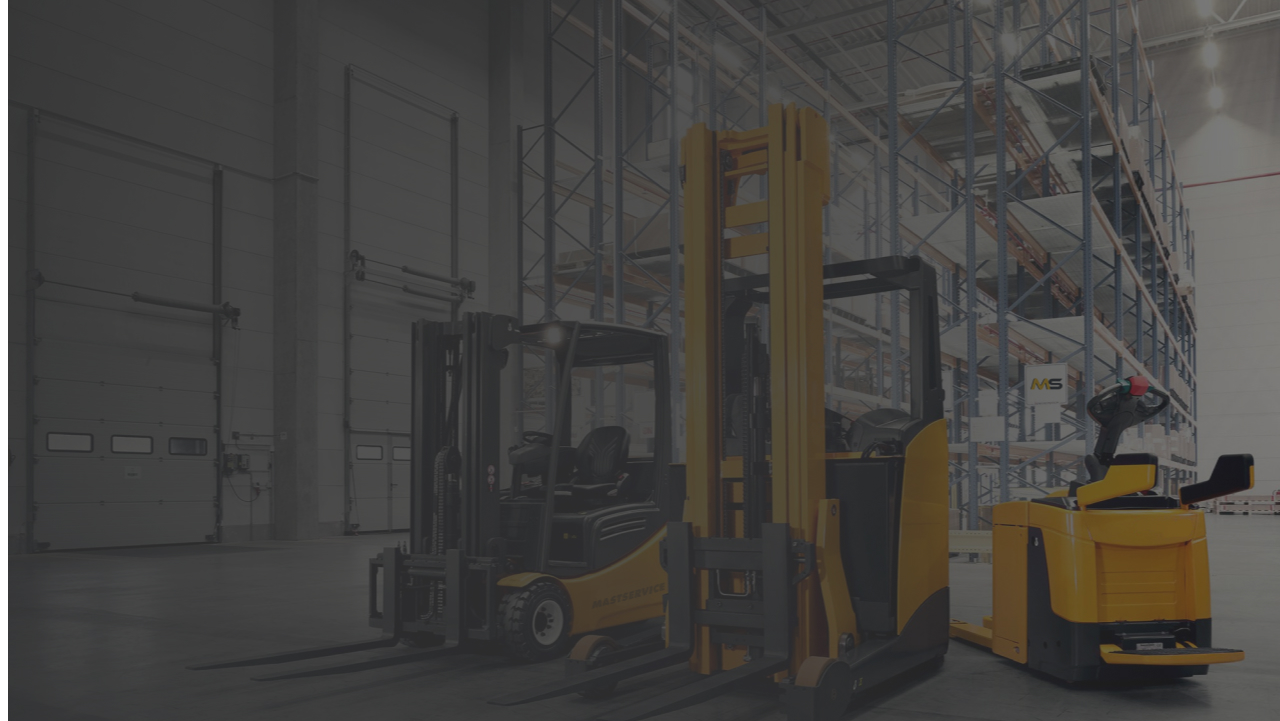
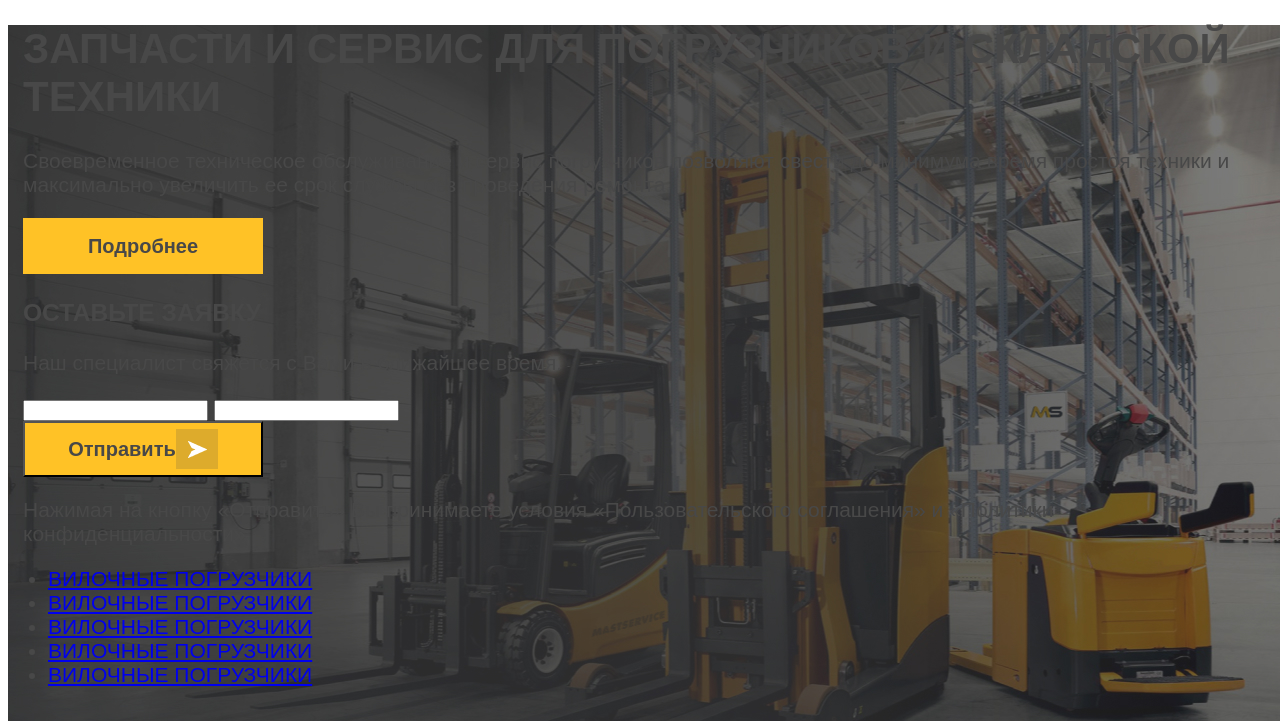
Before and after one commit to GricenkoAlexandr/MastService, a plain HTML site: page index.html in a window 1280 px wide. Shown: the part 231-952 px from the top of the page. Drawn offline with Linux system fonts and the light colour scheme; a web font is replaced by a local one.

Commit message:
slider content plus

```diff
--- a/css/style.css
+++ b/css/style.css
@@ -23,6 +23,20 @@ body {
 
 .main {
   flex: 1 1 auto;
+}
+
+.sitebtn {
+  background-color:#FFC226;
+  color:#484848;
+  font-weight: 600;
+  font-size: 20px;
+  line-height: 26px;
+  display: flex;
+  align-items: center;
+  justify-content: center;
+  width: 240px;
+  height: 56px;
+  text-decoration: none;
 }
 
 /* header */
@@ -136,10 +150,38 @@ body {
 }
 
 .header__slider {
+}
+.container {
+}
+.slider__content {
+}
+.slider__title {
+}
+.slider__text {
+}
+.slider__button {
+}
+.sitebtn {
+}
+.contact__form {
+}
+.form__title {
+}
+.form__text {
+}
+.formbtn {
+}
+.form_aftertext {
+}
+
+.header__slider {
   height: 790px;
   background: no-repeat center url("../img/headerimg.jpg");
 
 }
+
+
+
 
 /* header end */
 
--- a/index.html
+++ b/index.html
@@ -1,20 +1,23 @@
 <!DOCTYPE html>
 <html lang="en">
   <head>
-  <meta charset="UTF-8">
-  <meta http-equiv="X-UA-Compatible" content="IE=edge">
-  <meta name="viewport" content="width=device-width, initial-scale=1.0">
+    <meta charset="UTF-8" />
+    <meta http-equiv="X-UA-Compatible" content="IE=edge" />
+    <meta name="viewport" content="width=device-width, initial-scale=1.0" />
     <title>Mast Service Main page</title>
-  <link href="https://fonts.cdnfonts.com/css/futura-pt" rel="stylesheet">
-  <link href="https://fonts.googleapis.com/css?family=Montserrat:600,regular&display=swap" rel="stylesheet" />
-  <link rel="stylesheet" href="./css/style.css">
+    <link href="https://fonts.cdnfonts.com/css/futura-pt" rel="stylesheet" />
+    <link
+      href="https://fonts.googleapis.com/css?family=Montserrat:600,regular&display=swap"
+      rel="stylesheet"
+    />
+    <link rel="stylesheet" href="./css/style.css" />
   </head>
   <body>
     <div class="wrapper">
       <header class="header">
         <div class="topmenu">
           <a href="#" class="header__logo">
-        <img src="./img/logo.svg" alt="logo" class="logo">
+            <img src="./img/logo.svg" alt="logo" class="logo" />
           </a>
           <nav class="header__menu">
             <ul class="menu__list">
@@ -55,42 +58,83 @@
 
         <div class="bottommenu">
           <div class="bottommenu__cat">
-          <img src="./img/catimg.svg" alt="" class="cat_img">
+            <img src="./img/catimg.svg" alt="" class="cat_img" />
             Каталог
           </div>
           <div class="bottommenu__search">
-          <input type="text">
+            <input type="text" />
             <button type="submit">Найти</button>
           </div>
           <div class="bottommenu__messagers">
-        <a href="mailto:"><img src="./img/mail.png" alt=""></a>
-        <a href="http://"><img src="./img/telegram.png" alt=""></a>
-        <a href="http://"><img src="./img/viber.png" alt=""></a>
-        <a href="http://"><img src="./img/watsapp.png" alt=""></a>
+            <a href="mailto:"><img src="./img/mail.png" alt="" /></a>
+            <a href="http://"><img src="./img/telegram.png" alt="" /></a>
+            <a href="http://"><img src="./img/viber.png" alt="" /></a>
+            <a href="http://"><img src="./img/watsapp.png" alt="" /></a>
           </div>
           <div class="bottommenu__phone">
-        <img src="./img/call.png" alt="">
+            <img src="./img/call.png" alt="" />
             <div class="phone_text">
               <span>Бесплатно по Украине</span>
-        <br>
-        <a href="tel:+380800000000" class="main_phone">+38 (0800) 000 000</a>
+              <br />
+              <a href="tel:+380800000000" class="main_phone"
+                >+38 (0800) 000 000</a
+              >
             </div>
           </div>
           <div class="callback">Перезвоните мне</div>
         </div>
 
         <div class="header__slider">
+          <div class="container">
+            <div class="slider__content">
+              <h1 class="slider__title">
+                ЗАПЧАСТИ И СЕРВИС ДЛЯ ПОГРУЗЧИКОВ И СКЛАДСКОЙ ТЕХНИКИ
+              </h1>
+              <p class="slider__text">
+                Своевременное техническое обслуживание и сервис погрузчиков
+                позволяют свести до минимума время простоя техники и максимально
+                увеличить ее срок службы без проведения ремонта.
+              </p>
+              <a href="" class="slider__button sitebtn">Подробнее</a>
+            </div>
+            <form action="" class="contact__form">
+              <h3 class="form__title">ОСТАВЬТЕ ЗАЯВКУ</h3>
+              <p class="form__text">Наш специалист свяжется
+                с Вами в ближайшее время.</p>
+                <input type="text" name="" id="">
+                <input type="tel" name="" id="">
+                <button type="submit" class="formbtn sitebtn">Отправить <img src="./img/btnarrow.png" alt=""></button>
+                <p class="form_aftertext">
+                  Нажимая на кнопку «Отправить» Вы принимаете условия «Пользовательского соглашения» и «Политики конфиденциальности»
+                </p>
+            </form>
+          </div>
+          <div class="slider__menu">
+            <ul class="slider__menu_list">
+              <li class="slider__menu_item">
+                <a href="#" class="slider__menu_link">ВИЛОЧНЫЕ ПОГРУЗЧИКИ</a>
+              </li>
+              <li class="slider__menu_item">
+                <a href="#" class="slider__menu_link">ВИЛОЧНЫЕ ПОГРУЗЧИКИ</a>
+              </li>
+              <li class="slider__menu_item">
+                <a href="#" class="slider__menu_link">ВИЛОЧНЫЕ ПОГРУЗЧИКИ</a>
+              </li>
+              <li class="slider__menu_item">
+                <a href="#" class="slider__menu_link">ВИЛОЧНЫЕ ПОГРУЗЧИКИ</a>
+              </li>
+              <li class="slider__menu_item">
+                <a href="#" class="slider__menu_link">ВИЛОЧНЫЕ ПОГРУЗЧИКИ</a>
+              </li>
+            </ul>
+          </div>
+
 
         </div>
       </header>
-  <main class="main">
+      <main class="main"></main>
 
-
-  </main>
-
-  <footer class="footer">
-    footer
-  </footer>
+      <footer class="footer">footer</footer>
     </div>
 
     <script src="./js/script.js"></script>
```
Also changed, not shown: img/btnarrow.png (added). Lines whose indentation alone changed are shown as unchanged.
